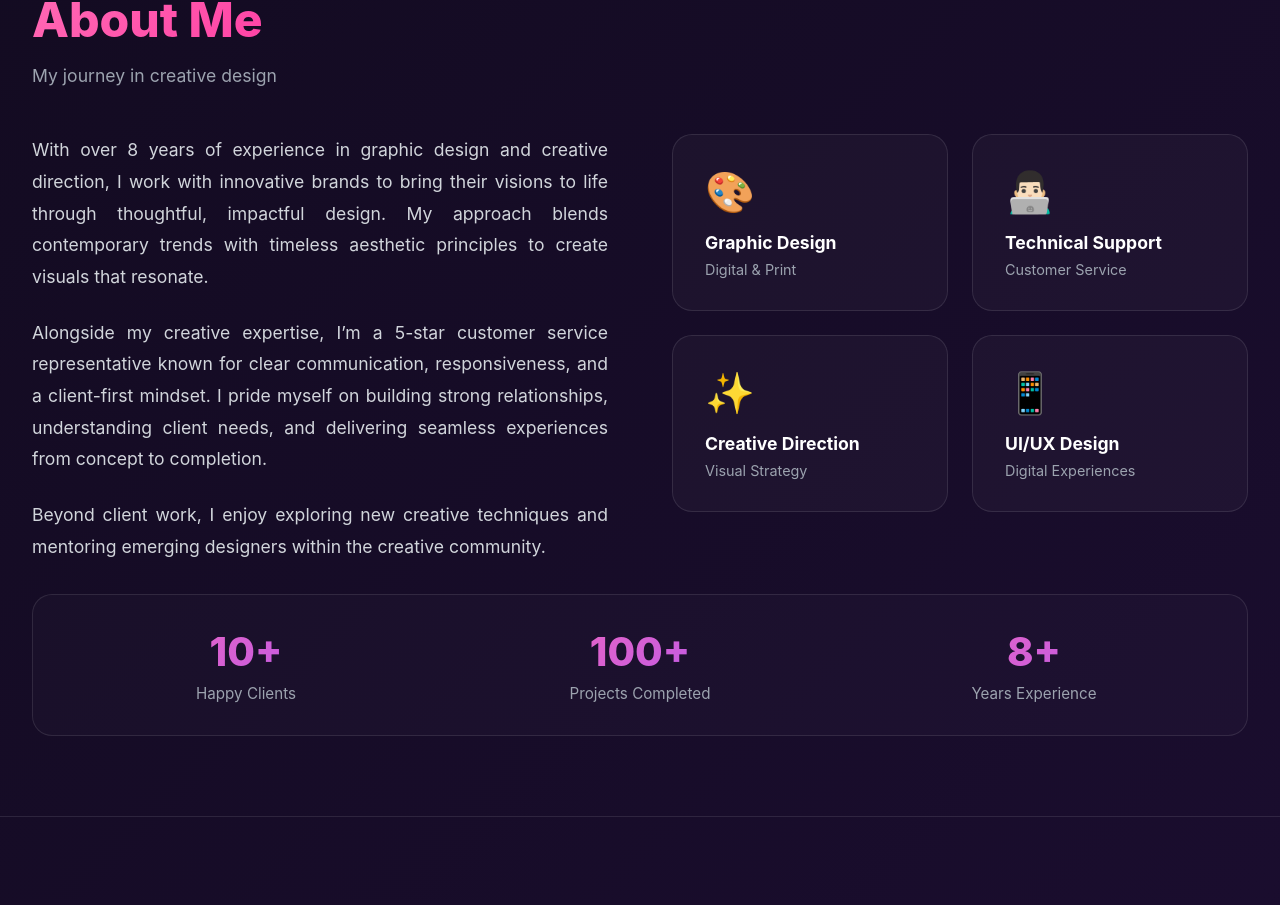
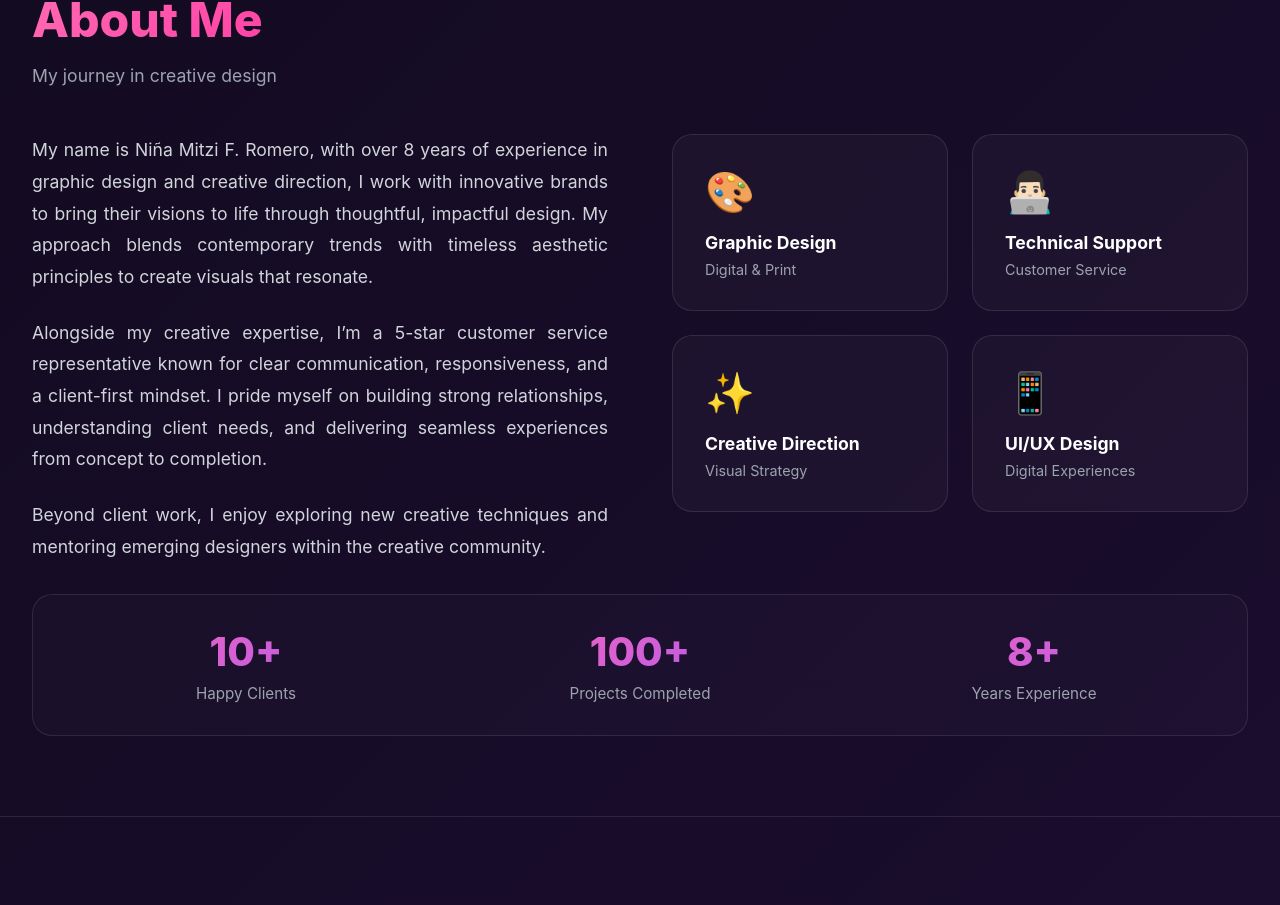
Before and after one commit to nmromero06/AppDevFinal, a React (Vite) app: page / in a window 1280 px wide. Shown: the part 1351-2256 px from the top of the page. Built offline with nearby package versions, Linux system fonts and the light colour scheme.

Commit message:
Name intro change

```diff
--- a/src/components/About.jsx
+++ b/src/components/About.jsx
@@ -14,7 +14,7 @@ export default function About() {
       <div className="about-content grid md:grid-cols-2 gap-8 items-start">
         <div className="about-text text-justify">
           <p>
-            With over 8 years of experience in graphic design and creative direction, I work with innovative brands to bring their visions to life through thoughtful, impactful design. My approach blends contemporary trends with timeless aesthetic principles to create visuals that resonate.
+            My name is Niña Mitzi F. Romero, with over 8 years of experience in graphic design and creative direction, I work with innovative brands to bring their visions to life through thoughtful, impactful design. My approach blends contemporary trends with timeless aesthetic principles to create visuals that resonate.
           </p>
           <p>
             Alongside my creative expertise, I’m a 5-star customer service representative known for clear communication, responsiveness, and a client-first mindset. I pride myself on building strong relationships, understanding client needs, and delivering seamless experiences from concept to completion.
```
